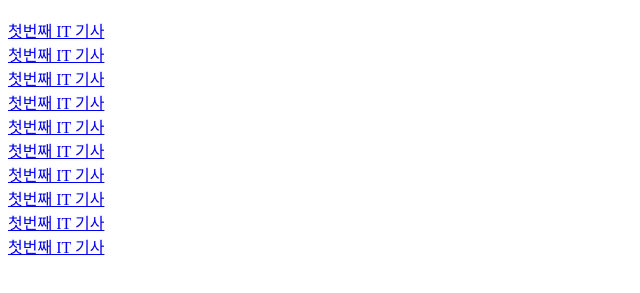
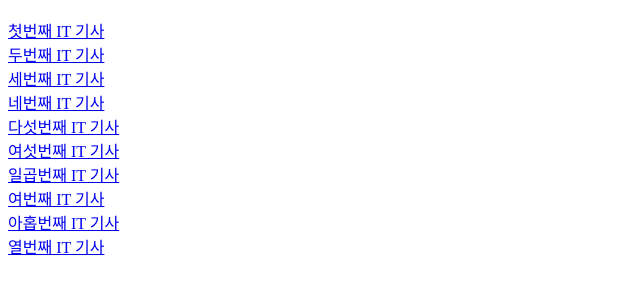
Before and after one commit to sanggyeong3/mis2501, a plain HTML site: page index.html in a window 1280 px wide. Shown: the part 57-350 px from the top of the page, without its empty margins (0-640 px from the left). Drawn offline with Linux system fonts and the light colour scheme.

Commit message:
Update index.html

```diff
--- a/index.html
+++ b/index.html
@@ -5,14 +5,14 @@
   <body>
     <h1>IT기사 모음</h1>
     <a href="https://www.aitimes.kr/news/articleView.html?idxno=34559" targat="_"blank>첫번째 IT 기사</a><br>
-    <a href="https://www.aitimes.kr/news/articleView.html?idxno=34226" targat="_"blank>첫번째 IT 기사</a><br>
-    <a href="https://www.aitimes.kr/news/articleView.html?idxno=34559" targat="_"blank>첫번째 IT 기사</a><br>
-    <a href="https://www.aitimes.kr/news/articleView.html?idxno=34559" targat="_"blank>첫번째 IT 기사</a><br>
-    <a href="https://www.aitimes.kr/news/articleView.html?idxno=34559" targat="_"blank>첫번째 IT 기사</a><br>
-    <a href="https://www.aitimes.kr/news/articleView.html?idxno=34559" targat="_"blank>첫번째 IT 기사</a><br>
-    <a href="https://www.aitimes.kr/news/articleView.html?idxno=34559" targat="_"blank>첫번째 IT 기사</a><br>
-    <a href="https://www.aitimes.kr/news/articleView.html?idxno=34559" targat="_"blank>첫번째 IT 기사</a><br>
-    <a href="https://www.aitimes.kr/news/articleView.html?idxno=34559" targat="_"blank>첫번째 IT 기사</a><br>
-    <a href="https://www.aitimes.kr/news/articleView.html?idxno=34559" targat="_"blank>첫번째 IT 기사</a><br>
+    <a href="https://www.aitimes.kr/news/articleView.html?idxno=34226" targat="_"blank>두번째 IT 기사</a><br>
+    <a href="https://www.aitimes.kr/news/articleView.html?idxno=34320" targat="_"blank>세번째 IT 기사</a><br>
+    <a href="https://www.aitimes.com/news/articleView.html?idxno=169020" targat="_"blank>네번째 IT 기사</a><br>
+    <a href="https://m.etnews.com/20241021000120?obj=Tzo4OiJzdGRDbGFzcyI6Mj" targat="_"blank>다섯번째 IT 기사</a><br>
+    <a href="https://www.aitimes.kr/news/articleView.html?idxno=34559" targat="_"blank>여섯번째 IT 기사</a><br>
+    <a href="https://www.aitimes.com/news/articleView.html?idxno=169989" targat="_"blank>일곱번째 IT 기사</a><br>
+    <a href="https://www.aitimes.com/news/articleView.html?idxno=170066" targat="_"blank>여번째 IT 기사</a><br>
+    <a href="https://www.aitimes.com/news/articleView.html?idxno=170784" targat="_"blank>아홉번째 IT 기사</a><br>
+    <a href="https://www.aitimes.com/news/articleView.html?idxno=170594" targat="_"blank>열번째 IT 기사</a><br>
   </body>
 </html>
```
